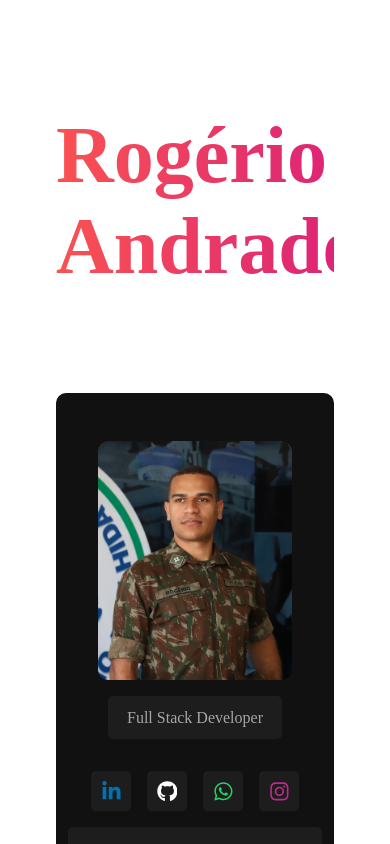
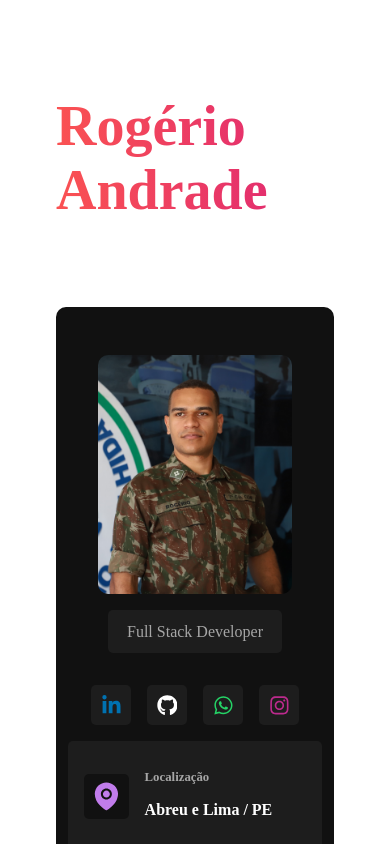
Before and after one commit to rogerworkup/Pag-portifolio_SASS, a React (Vite) app: page / in a window 390 px wide. Shown: the top 844 px of the page. Built offline with nearby package versions, Linux system fonts and the light colour scheme; the HTML template or start-up script is replaced by a standard one.

Commit message:
Media Query h1 do topo ajustado

```diff
--- a/src/styles/components/app.sass
+++ b/src/styles/components/app.sass
@@ -13,3 +13,7 @@
         background: variables.$gradient
         -webkit-background-clip: text
         -webkit-text-fill-color: transparent
+
+    @media ( max-width: 419px )
+        h1
+            font-size: 3.5rem
```
